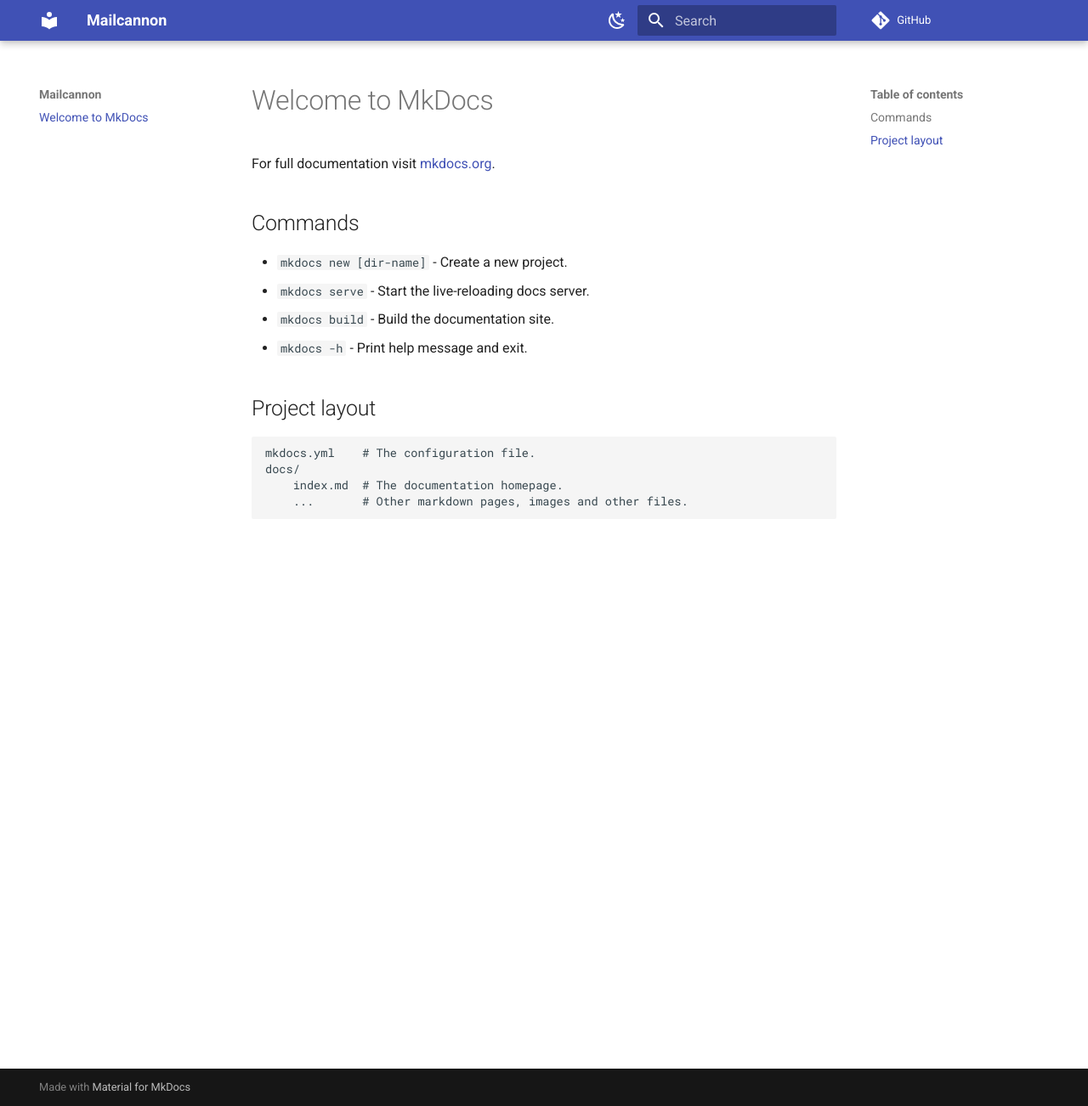
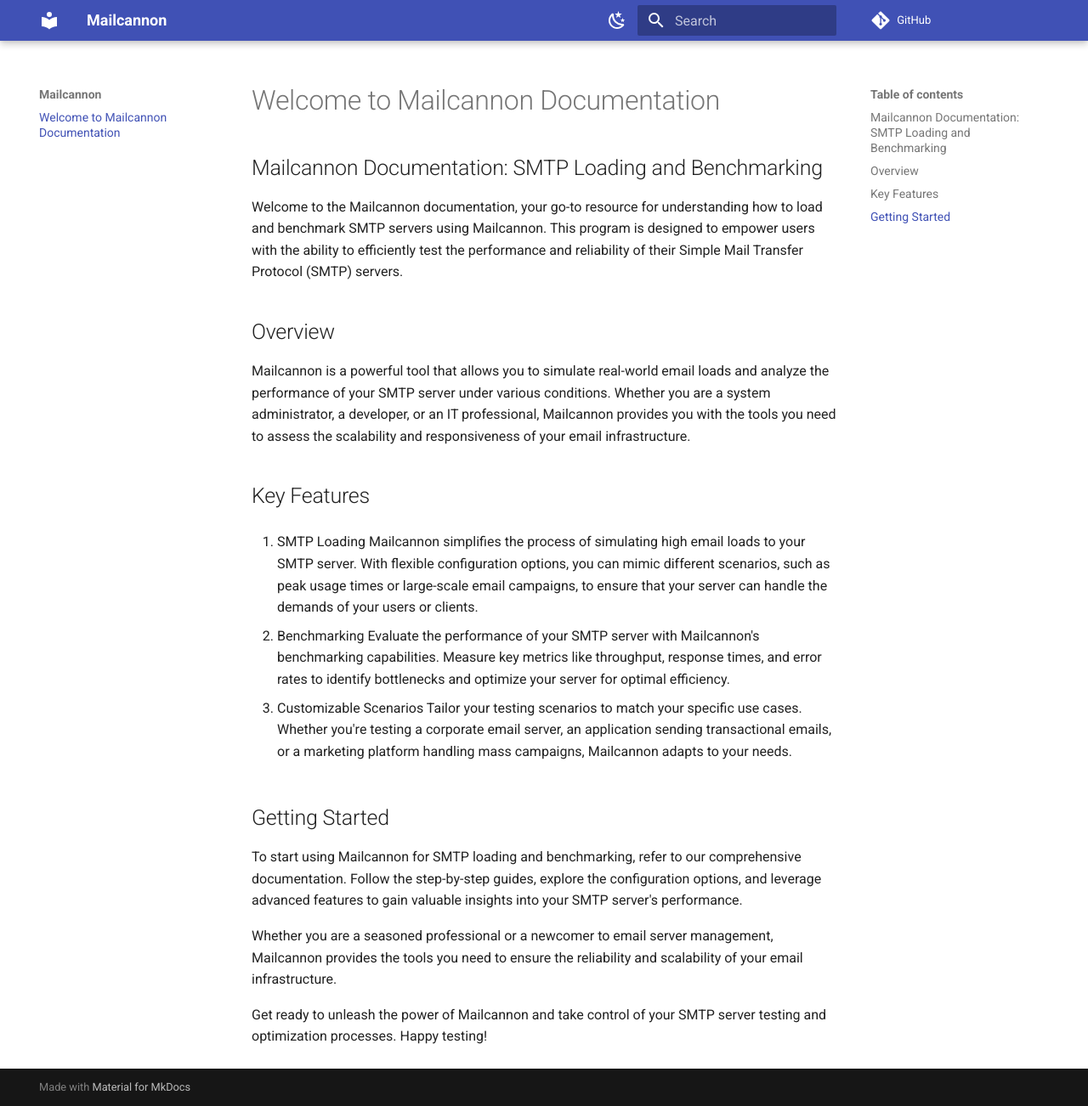
Before and after one commit to rojberr/mailcannon, an MkDocs documentation site: the page built from docs/index.md, in a window 1280 px wide and 1302 px high. Shown: the whole window at 85% size. Built offline with MkDocs 1.6.1 and Material for MkDocs 9.7.7, drawn with Linux system fonts in a browser that asks for light colours; comment, search, counter and statistics services are not loaded.

Commit message:
docs(index): Add general info to index.md
#NO-TICKET

```diff
--- a/docs/index.md
+++ b/docs/index.md
@@ -1,17 +1,42 @@
-# Welcome to MkDocs
+# Welcome to Mailcannon Documentation
 
-For full documentation visit [mkdocs.org](https://www.mkdocs.org).
+## Mailcannon Documentation: SMTP Loading and Benchmarking
 
-## Commands
+Welcome to the Mailcannon documentation, your go-to resource for understanding how to load and benchmark SMTP servers
+using Mailcannon. This program is designed to empower users with the ability to efficiently test the performance and
+reliability of their Simple Mail Transfer Protocol (SMTP) servers.
 
-* `mkdocs new [dir-name]` - Create a new project.
-* `mkdocs serve` - Start the live-reloading docs server.
-* `mkdocs build` - Build the documentation site.
-* `mkdocs -h` - Print help message and exit.
+## Overview
 
-## Project layout
+Mailcannon is a powerful tool that allows you to simulate real-world email loads and analyze the performance of your
+SMTP server under various conditions. Whether you are a system administrator, a developer, or an IT professional,
+Mailcannon provides you with the tools you need to assess the scalability and responsiveness of your email
+infrastructure.
 
-    mkdocs.yml    # The configuration file.
-    docs/
-        index.md  # The documentation homepage.
-        ...       # Other markdown pages, images and other files.
+## Key Features
+
+1. SMTP Loading
+   Mailcannon simplifies the process of simulating high email loads to your SMTP server. With flexible configuration
+   options, you can mimic different scenarios, such as peak usage times or large-scale email campaigns, to ensure that
+   your server can handle the demands of your users or clients.
+
+2. Benchmarking
+   Evaluate the performance of your SMTP server with Mailcannon's benchmarking capabilities. Measure key metrics like
+   throughput, response times, and error rates to identify bottlenecks and optimize your server for optimal efficiency.
+
+3. Customizable Scenarios
+   Tailor your testing scenarios to match your specific use cases. Whether you're testing a corporate email server, an
+   application sending transactional emails, or a marketing platform handling mass campaigns, Mailcannon adapts to your
+   needs.
+
+## Getting Started
+
+To start using Mailcannon for SMTP loading and benchmarking, refer to our comprehensive documentation. Follow the
+step-by-step guides, explore the configuration options, and leverage advanced features to gain valuable insights into
+your SMTP server's performance.
+
+Whether you are a seasoned professional or a newcomer to email server management, Mailcannon provides the tools you need
+to ensure the reliability and scalability of your email infrastructure.
+
+Get ready to unleash the power of Mailcannon and take control of your SMTP server testing and optimization processes.
+Happy testing!
```
